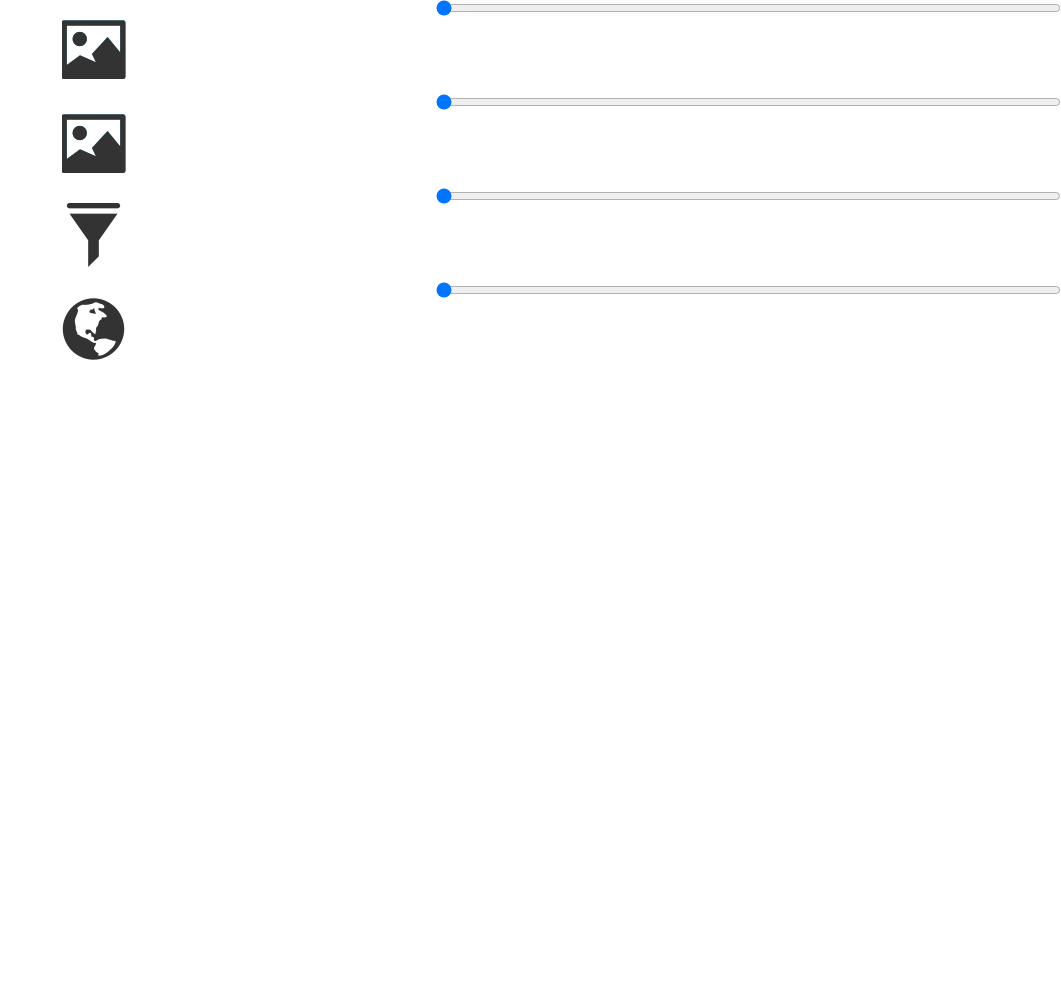
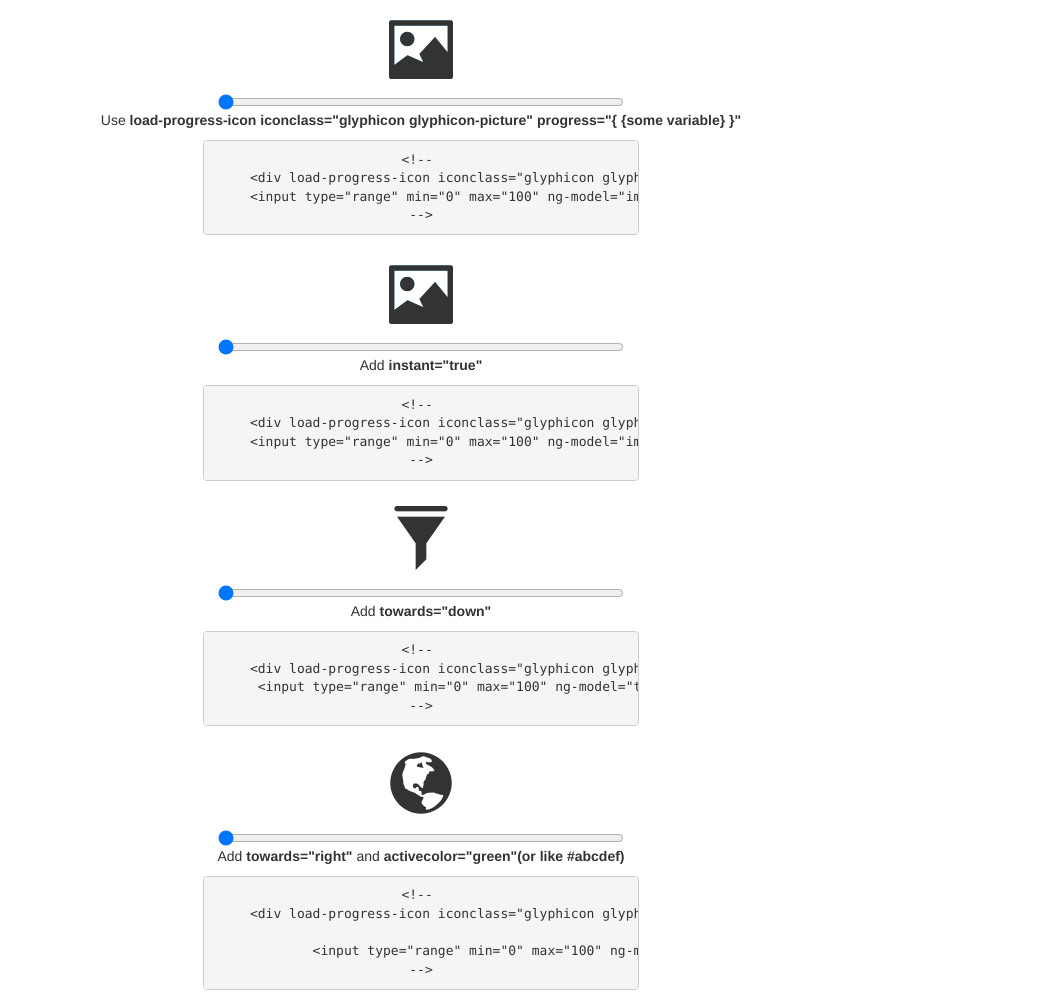
Before and after one commit to szhangpitt/pouring-loader, a website: page index.html in a window 1280 px wide. Shown: the whole page, without its empty margins (219-1280 px from the left). Before the commit the page ends 800 px from the top, so only its background shows below. Drawn offline with nearby package versions, Linux system fonts and the light colour scheme.

Commit message:
tidy up demo page

```diff
--- a/assets/scripts/all.js
+++ b/assets/scripts/all.js
@@ -9,7 +9,15 @@ appModule.controller('UIController', ['$scope', function ($scope) {
 	}]);
 
 
-
+appModule.directive('preHtml', [function () {
+	return {
+		restrict: 'A',
+		link: function (scope, element, attrs) {
+			console.log(element.html());
+			element.text(element.html());
+		}
+	};
+}])
 
 
 appModule.directive('loadProgressIcon', [function () {
@@ -18,6 +26,8 @@ appModule.directive('loadProgressIcon', [function () {
 		replace: true,
 		scope: {
 			iconclass: '@',
+			loadingtext: '@',
+			textclass: '@',
 			progress: '@',
 			reverse: '@',
 			towards: '@' /*could be up, down, right*/,
@@ -27,11 +37,11 @@ appModule.directive('loadProgressIcon', [function () {
 		},
 		template: '<div class="pouring-loader" style="{{elementStyle}}"> ' +
 						'<div class=" view-port" style="{{viewPortStyle}}" ng-class="{\'fg\': towards === \'down\' || towards === \'right\', \'bg\': towards === \'up\' || !towards}">' +
-							'<span style="{{iconStyle}} {{backColorStyle}}" class="{{iconclass}}"></span>' +
+							'<span style="{{iconStyle}} {{backColorStyle}}" class="{{iconclass}} {{textclass}}">{{loadingtext}}</span>' +
 						'</div>'	+
 						'<div class=" view-port" ng-class="{\'bg\': towards === \'down\' || towards === \'right\', \'fg\':  towards === \'up\' || !towards}"' +
 						    'style="{{viewPortStyle}} {{towards === \'right\' && \'width\' || \'height\'}}: {{(towards === \'down\' || towards === \'right\') && progress || (100 - progress)}}%">'	+
-							'<span style="{{iconStyle}} {{frontColorStyle}}" class="{{iconclass}}"></span>' 	+
+							'<span style="{{iconStyle}} {{frontColorStyle}}" class="{{iconclass}} {{textclass}}">{{loadingtext}}</span>' 	+
 						'</div>' +
 					'</div>',
 		link: function (scope, element, attrs) {
@@ -46,7 +56,9 @@ appModule.directive('loadProgressIcon', [function () {
 			scope.elementStyle = ' position: relative ';
 			scope.viewPortStyle = inertiaStyle + ' position: absolute; left: 0px; top: 0px; bottom: 0px; overflow: hidden; margin: 0px; ';
 
-			scope.iconStyle = 'margin: 0; font-size: ' + elementHeight + 'px; '
+			if(scope.iconclass) {
+				scope.iconStyle = 'margin: 0; font-size: ' + elementHeight + 'px; ';
+			}
 
 			var backToBeSized = scope.towards && (scope.towards === 'down' || scope.towards === 'right');
 			scope.backColorStyle = ' color: ' + (!backToBeSized ? (scope.activecolor || DEFAULT_FRONT_COLOR) : (scope.defaultcolor || DEFAULT_BACK_COLOR)) + '; ';
--- a/assets/scripts/app.js
+++ b/assets/scripts/app.js
@@ -1,3 +1,5 @@
+console.log('Let me know your thoughts 8-)... szhangpitt.github.io')
+
 var appModule = angular.module('tagdemo', []);
 
 appModule.controller('UIController', ['$scope', function ($scope) {
@@ -9,7 +11,15 @@ appModule.controller('UIController', ['$scope', function ($scope) {
 	}]);
 
 
-
+appModule.directive('preHtml', [function () {
+	return {
+		restrict: 'A',
+		link: function (scope, element, attrs) {
+			console.log(element.html());
+			element.text(element.html());
+		}
+	};
+}])
 
 
 appModule.directive('loadProgressIcon', [function () {
@@ -18,6 +28,8 @@ appModule.directive('loadProgressIcon', [function () {
 		replace: true,
 		scope: {
 			iconclass: '@',
+			loadingtext: '@',
+			textclass: '@',
 			progress: '@',
 			reverse: '@',
 			towards: '@' /*could be up, down, right*/,
@@ -27,11 +39,11 @@ appModule.directive('loadProgressIcon', [function () {
 		},
 		template: '<div class="pouring-loader" style="{{elementStyle}}"> ' +
 						'<div class=" view-port" style="{{viewPortStyle}}" ng-class="{\'fg\': towards === \'down\' || towards === \'right\', \'bg\': towards === \'up\' || !towards}">' +
-							'<span style="{{iconStyle}} {{backColorStyle}}" class="{{iconclass}}"></span>' +
+							'<span style="{{iconStyle}} {{backColorStyle}}" class="{{iconclass}} {{textclass}}">{{loadingtext}}</span>' +
 						'</div>'	+
 						'<div class=" view-port" ng-class="{\'bg\': towards === \'down\' || towards === \'right\', \'fg\':  towards === \'up\' || !towards}"' +
 						    'style="{{viewPortStyle}} {{towards === \'right\' && \'width\' || \'height\'}}: {{(towards === \'down\' || towards === \'right\') && progress || (100 - progress)}}%">'	+
-							'<span style="{{iconStyle}} {{frontColorStyle}}" class="{{iconclass}}"></span>' 	+
+							'<span style="{{iconStyle}} {{frontColorStyle}}" class="{{iconclass}} {{textclass}}">{{loadingtext}}</span>' 	+
 						'</div>' +
 					'</div>',
 		link: function (scope, element, attrs) {
@@ -46,7 +58,9 @@ appModule.directive('loadProgressIcon', [function () {
 			scope.elementStyle = ' position: relative ';
 			scope.viewPortStyle = inertiaStyle + ' position: absolute; left: 0px; top: 0px; bottom: 0px; overflow: hidden; margin: 0px; ';
 
-			scope.iconStyle = 'margin: 0; font-size: ' + elementHeight + 'px; '
+			if(scope.iconclass) {
+				scope.iconStyle = 'margin: 0; font-size: ' + elementHeight + 'px; ';
+			}
 
 			var backToBeSized = scope.towards && (scope.towards === 'down' || scope.towards === 'right');
 			scope.backColorStyle = ' color: ' + (!backToBeSized ? (scope.activecolor || DEFAULT_FRONT_COLOR) : (scope.defaultcolor || DEFAULT_BACK_COLOR)) + '; ';
--- a/index.html
+++ b/index.html
@@ -1,63 +1,96 @@
 <!doctype html>
 <html ng-app="tagdemo">
 <head>
-    <title>标签识别演示</title>
+    <title>Load Progress Icon</title>
     <link rel="stylesheet" href="https://netdna.bootstrapcdn.com/bootstrap/3.2.0/css/bootstrap.css">
     <link rel="stylesheet" href="assets/styles/main.css">
+
+    <style>
+    .text-32 {
+        font-size: 32px;
+    }
+    </style>
 </head>
 
-<body ng-controller="UIController">
+<body ng-controller="UIController" class="text-center">
 
     <div class="row">
-        <div class="col-md-6">
+        <div class="col-sm-4 col-sm-offset-4 col-xs-10 col-xs-offset-1">
             <div load-progress-icon iconclass="glyphicon glyphicon-picture" progress="{{imageLoadPercentage}}"></div>
-        </div>
-        <div class="col-md-6">
+
             <input type="range" min="0" max="100" ng-model="imageLoadPercentage">
         </div>
     </div>
+    <p>Use <strong>load-progress-icon iconclass="glyphicon glyphicon-picture" progress="&#123; &#123;some variable&#125; &#125;"</strong></p>
+    <div class="row">
+        <pre pre-html class="col-sm-4 col-sm-offset-4 col-xs-10 col-xs-offset-1"><!--
+    <div load-progress-icon iconclass="glyphicon glyphicon-picture" progress="{{imageLoadPercentage}}"></div>
+    <input type="range" min="0" max="100" ng-model="imageLoadPercentage">
+--></pre>
+    </div>
 
     <div class="row">
-        <div class="col-md-6">
+        <div class="col-sm-4 col-sm-offset-4 col-xs-10 col-xs-offset-1">
             <div load-progress-icon iconclass="glyphicon glyphicon-picture" progress="{{imageLoadPercentage}}" instant="true"></div>
-        </div>
-        <div class="col-md-6">
+
             <input type="range" min="0" max="100" ng-model="imageLoadPercentage">
         </div>
     </div>
+    <p>Add <strong>instant="true"</strong></p>
+    <div class="row">
+        <pre pre-html class="col-sm-4 col-sm-offset-4 col-xs-10 col-xs-offset-1"><!--
+    <div load-progress-icon iconclass="glyphicon glyphicon-picture" progress="{{imageLoadPercentage}}" instant="true"></div>
+    <input type="range" min="0" max="100" ng-model="imageLoadPercentage">
+--></pre>
+    </div>
 
     <div class="row">
-        <div class="col-md-6">
+        <div class="col-sm-4 col-sm-offset-4 col-xs-10 col-xs-offset-1">
             <div load-progress-icon iconclass="glyphicon glyphicon-filter" progress="{{tagLoadPercentage}}" towards="down"></div>
-        </div>
-        <div class="col-md-6">
+
             <input type="range" min="0" max="100" ng-model="tagLoadPercentage">
         </div>
     </div>
+    <div class="row">
+        <p>Add <strong>towards="down"</strong></p>
+        <pre pre-html class="col-sm-4 col-sm-offset-4 col-xs-10 col-xs-offset-1"><!--
+    <div load-progress-icon iconclass="glyphicon glyphicon-filter" progress="{{tagLoadPercentage}}" towards="down"></div>
+     <input type="range" min="0" max="100" ng-model="tagLoadPercentage">
+--></pre>
+    </div>
 
     <div class="row">
+        <div class="col-sm-4 col-sm-offset-4 col-xs-10 col-xs-offset-1">
+             <div load-progress-icon iconclass="glyphicon glyphicon-globe" progress="{{advLoadPercentage}}" towards="right" activecolor="green"></div>
+
+            <input type="range" min="0" max="100" ng-model="advLoadPercentage">
+        </div>
+    </div>
+    <div class="row">
+        <p>Add <strong>towards="right"</strong> and <strong>activecolor="green"(or like #abcdef)</strong></p>
+        <pre pre-html class="col-sm-4 col-sm-offset-4 col-xs-10 col-xs-offset-1"><!--
+    <div load-progress-icon iconclass="glyphicon glyphicon-globe" progress="{{advLoadPercentage}}" towards="right" activecolor="green"></div>
+
+            <input type="range" min="0" max="100" ng-model="advLoadPercentage">
+--></pre>
+    </div>
+
+    <!-- This is still in experiment... -->
+    <!-- <div class="row">
         <div class="col-md-6">
-             <div load-progress-icon iconclass="glyphicon glyphicon-globe" progress="{{advLoadPercentage}}" towards="right" activecolor="green"></div>
+             <div load-progress-icon progress="{{advLoadPercentage}}" towards="up" activecolor="green" iconclass="text-32" loadingtext="loading...">
+             </div>
         </div>
         <div class="col-md-6">
             <input type="range" min="0" max="100" ng-model="advLoadPercentage">
         </div>
-    </div>
+    </div> -->
 
 
-    <!-- Bootstrap -->
-    <!--<script src="https://code.jquery.com/jquery-1.11.0.min.js"></script>-->
-    <!--<script src="https://netdna.bootstrapcdn.com/bootstrap/3.2.0/js/bootstrap.min.js"></script>-->
     <script src="assets/libs/jquery/jquery.min.js"></script>
-    <!--<script src="//ajax.googleapis.com/ajax/libs/jquery/1.10.2/jquery.min.js"></script>-->
     <script src="assets/libs/bootstrap/js/bootstrap.min.js"></script>
 
-<!-- Bootflat's JS files.
-    <script src="https://bootflat.github.io/bootflat/js/icheck.min.js"></script>
-    <script src="https://bootflat.github.io/bootflat/js/jquery.fs.selecter.min.js"></script>
-    <script src="https://bootflat.github.io/bootflat/js/jquery.fs.stepper.min.js"></script>
--->
-<script src="assets/libs/angular/angular.js"></script>
-<script src="assets/scripts/all.js"></script>
+    <script src="assets/libs/angular/angular.js"></script>
+    <script src="assets/scripts/app.js"></script>
 </body>
 </html>
```
